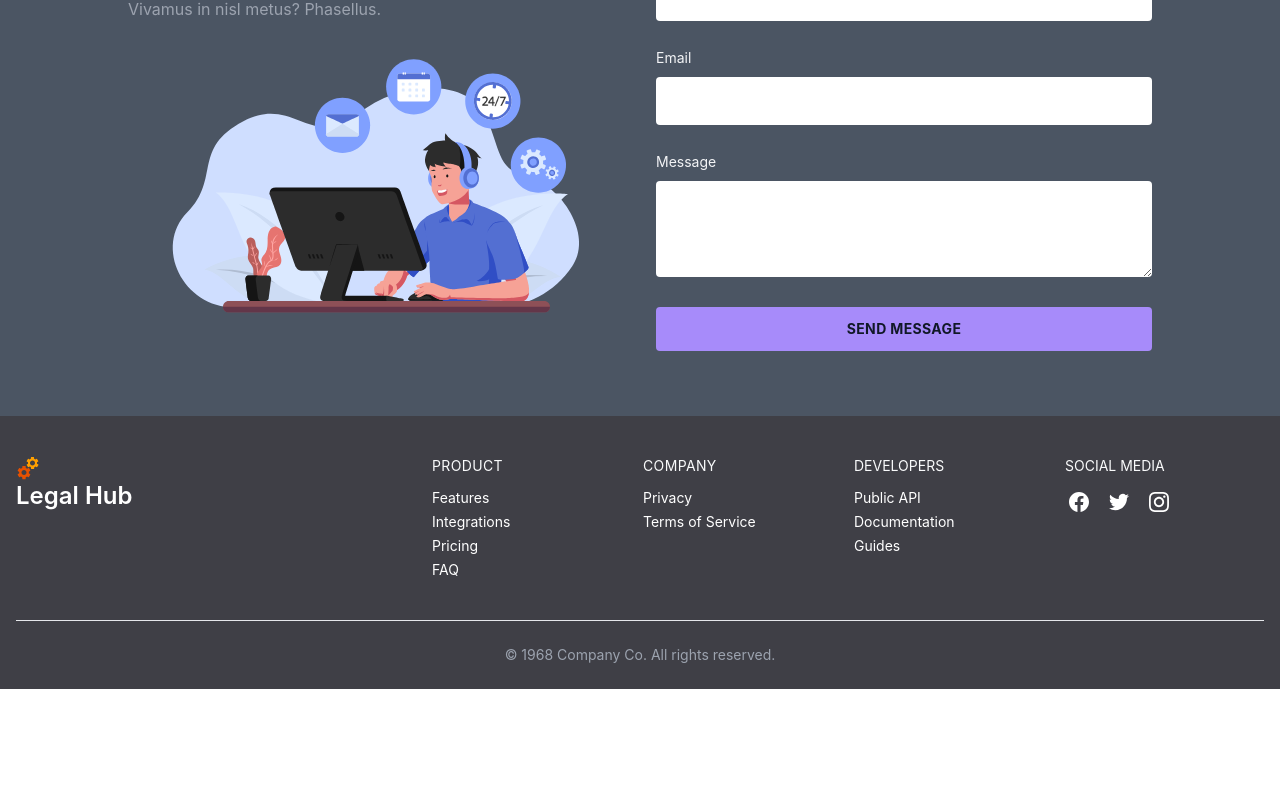
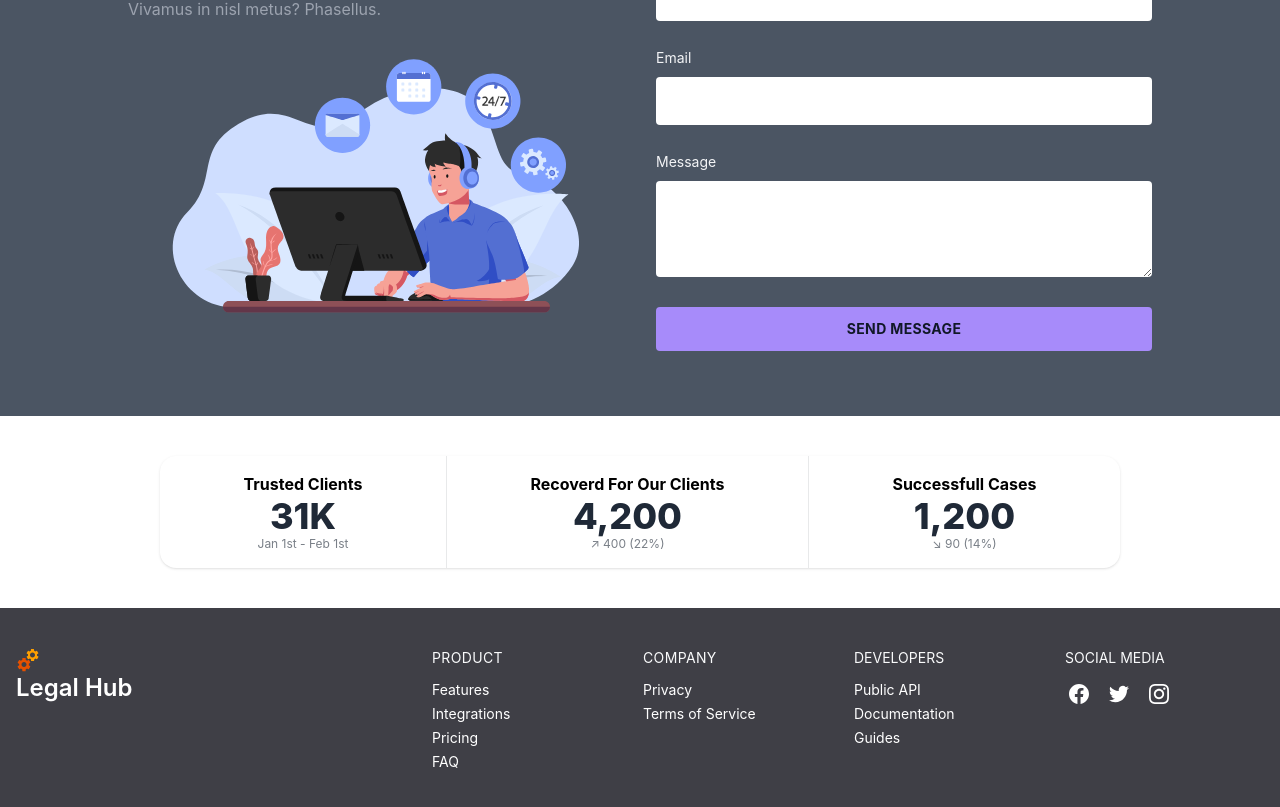
Before and after one commit to tauhid880/Legal_Hub_Client, a React (Create React App) app: page / in a window 1280 px wide. Shown: the part 1201-2008 px from the top of the page. Before the commit the page ends 1890 px from the top, so only its background shows below. Built offline with nearby package versions, Linux system fonts and the light colour scheme.

Commit message:
Stat section added

```diff
--- a/src/Pages/Home/Home.js
+++ b/src/Pages/Home/Home.js
@@ -1,12 +1,14 @@
 import React from "react";
 import ContactUs from "./ContactUs/ContactUs";
 import Hero from "./Hero/Hero";
+import Statistics from "./Statistics/Statistics";
 
 const Home = () => {
   return (
     <div>
       <Hero></Hero>
       <ContactUs></ContactUs>
+      <Statistics></Statistics>
     </div>
   );
 };
--- /dev/null
+++ b/src/Pages/Home/Statistics/Statistics.js
@@ -0,0 +1,35 @@
+import React from "react";
+
+const Statistics = () => {
+  return (
+    <div className="text-center py-10">
+      <div className="stats w-9/12  stats-vertical lg:stats-horizontal shadow">
+        <div className="stat">
+          <div className="stat-title">
+            <p className="text-black font-bold">Trusted Clients</p>
+          </div>
+          <div className="stat-value">31K</div>
+          <div className="stat-desc">Jan 1st - Feb 1st</div>
+        </div>
+
+        <div className="stat">
+          <div className="stat-title">
+            <p className="text-black font-bold">Recoverd For Our Clients</p>
+          </div>
+          <div className="stat-value">4,200</div>
+          <div className="stat-desc">↗︎ 400 (22%)</div>
+        </div>
+
+        <div className="stat">
+          <div className="stat-title">
+            <p className="text-black font-bold">Successfull Cases</p>
+          </div>
+          <div className="stat-value">1,200</div>
+          <div className="stat-desc">↘︎ 90 (14%)</div>
+        </div>
+      </div>
+    </div>
+  );
+};
+
+export default Statistics;
```
